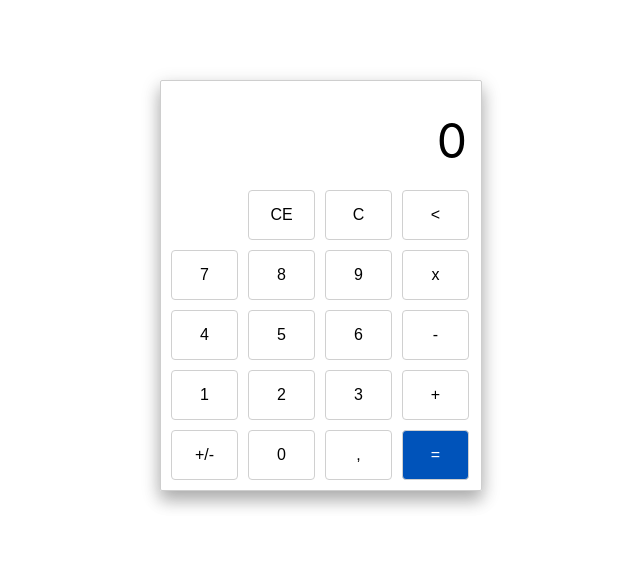
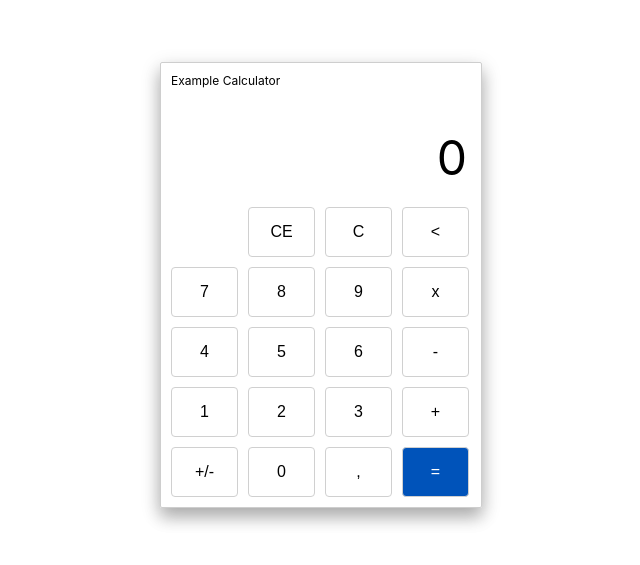
Before and after one commit to gvanastasov/example-rush, a React (Create React App) app in the folder apps/example-calculator/: page / in a window 1280 px wide. Shown: the part 115-680 px from the top of the page, without its empty margins (319-959 px from the left). Built offline with nearby package versions, Linux system fonts and the light colour scheme.

Commit message:
add heading

```diff
--- a/apps/example-calculator/src/App.css
+++ b/apps/example-calculator/src/App.css
@@ -41,6 +41,12 @@
   box-shadow: 0 10px 16px 0 rgba(0,0,0,0.2),0 6px 20px 0 rgba(0,0,0,0.19)
 }
 
+.calculator-heading {
+  text-align: left;
+  font-size: 12px;
+  margin-bottom: 20px;
+}
+
 .calculator-display {
   text-align: right;
   font-size: 48px;
@@ -51,6 +57,7 @@
 .calculator-equation {
   text-align: right;
   margin-right: 4px;
+  color: gray;
 }
 
 .calculator-keyboard {
--- a/apps/example-calculator/src/App.js
+++ b/apps/example-calculator/src/App.js
@@ -88,6 +88,17 @@ class App extends React.Component {
     this.clearDisplay()
   }
 
+  reverseSign() {
+    const noInput = this.state.display === DEFAULT_STATE.display
+    if (noInput) {
+      return
+    }
+
+    this.setState({
+      display: this.state.display
+    })
+  }
+
   getOperationSign(op) {
     return {
       [OPERATIONS.ADD]: '+',
@@ -126,6 +137,7 @@ class App extends React.Component {
     return (
       <div className="App">
         <div className="calculator">
+          <div className="calculator-heading">Example Calculator</div>
           <div className="calculator-equation">{
             this.state.eq === DEFAULT_STATE.eq ? '\u00A0' : this.state.eq
           }</div>
@@ -153,7 +165,7 @@ class App extends React.Component {
             <button onClick={() => this.append('3')}>3</button>
             <button onClick={() => this.setOperation(OPERATIONS.ADD)}>+</button>
 
-            <button>+/-</button>
+            <button onClick={() => this.reverseSign()}>+/-</button>
             <button onClick={() => this.append('0')}>0</button>
             <button onClick={() => this.append(',')}>,</button>
             <button onClick={() => this.eval()} className="secondary">=</button>
```
